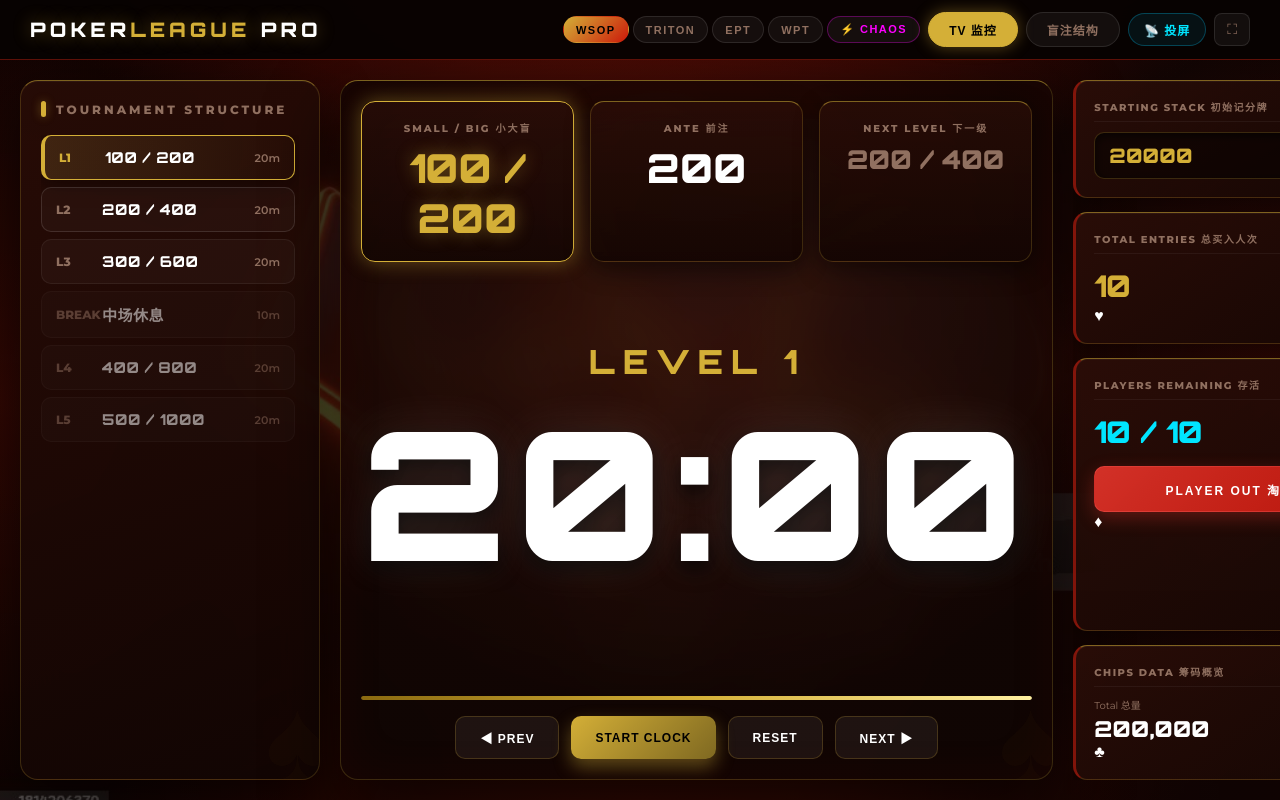
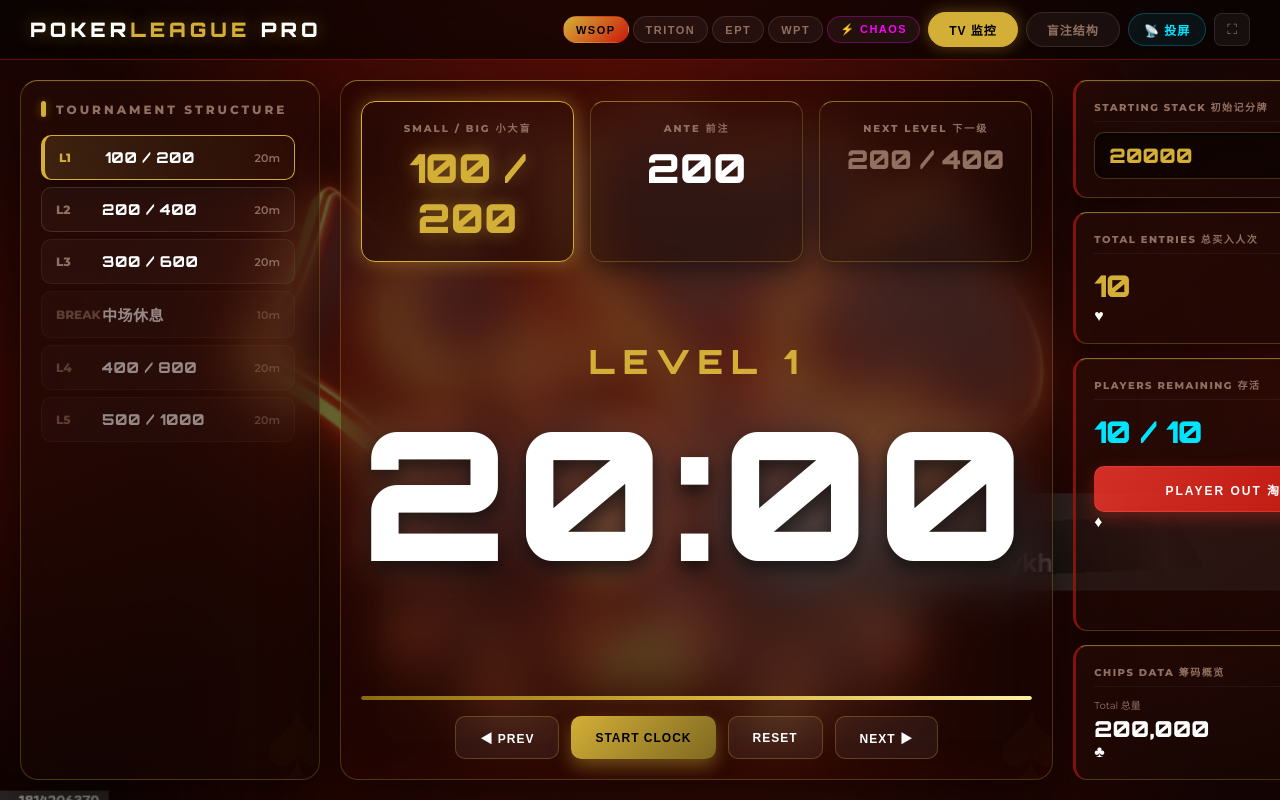
Before and after one commit to bobxu777/-poker-clock, a plain HTML site: page index.html in a window 1280 px wide. Drawn offline with Linux system fonts and the light colour scheme.

Commit message:
Add files via upload

```diff
--- a/index.html
+++ b/index.html
@@ -45,17 +45,17 @@
     --c-accent:        #D4AF37;
     --c-accent-glow:   rgba(212,175,55,0.4);
     --c-accent2:       #CC1A0A;
-    --c-panel-from:    rgba(40,12,6,0.92);
-    --c-panel-to:      rgba(18,5,3,0.97);
-    --c-border:        rgba(212,175,55,0.22);
-    --c-border-top:    rgba(212,175,55,0.55);
-    --c-header:        rgba(8,3,2,0.97);
+    --c-panel-from:    rgba(40,12,6,0.52);
+    --c-panel-to:      rgba(18,5,3,0.58);
+    --c-border:        rgba(212,175,55,0.28);
+    --c-border-top:    rgba(212,175,55,0.60);
+    --c-header:        rgba(8,3,2,0.72);
     --c-header-border: rgba(180,30,16,0.5);
-    --c-stat-from:     rgba(44,14,8,0.88);
-    --c-stat-to:       rgba(20,6,3,0.97);
-    --c-blind-from:    rgba(44,14,8,0.72);
-    --c-blind-to:      rgba(20,6,3,0.9);
-    --c-main-card:     rgba(16,5,3,0.98);
+    --c-stat-from:     rgba(44,14,8,0.48);
+    --c-stat-to:       rgba(20,6,3,0.54);
+    --c-blind-from:    rgba(44,14,8,0.40);
+    --c-blind-to:      rgba(20,6,3,0.46);
+    --c-main-card:     rgba(16,5,3,0.45);
     --c-main-card-glow:rgba(160,20,10,0.07);
     --c-stat-left:     rgba(200,30,16,0.6);
     --text-muted:      #907060;
@@ -67,19 +67,19 @@
     --c-accent:        #00E5FF;
     --c-accent-glow:   rgba(0,229,255,0.3);
     --c-accent2:       #E8EDF2;
-    --c-panel-from:    rgba(4,12,22,0.92);
-    --c-panel-to:      rgba(2,6,14,0.97);
-    --c-border:        rgba(0,200,230,0.14);
-    --c-border-top:    rgba(0,200,230,0.32);
-    --c-header:        rgba(1,3,8,0.98);
-    --c-header-border: rgba(0,200,230,0.2);
-    --c-stat-from:     rgba(4,16,28,0.9);
-    --c-stat-to:       rgba(2,8,16,0.97);
-    --c-blind-from:    rgba(4,16,28,0.72);
-    --c-blind-to:      rgba(2,8,16,0.9);
-    --c-main-card:     rgba(2,6,14,0.99);
+    --c-panel-from:    rgba(4,12,22,0.50);
+    --c-panel-to:      rgba(2,6,14,0.56);
+    --c-border:        rgba(0,200,230,0.25);
+    --c-border-top:    rgba(0,200,230,0.45);
+    --c-header:        rgba(1,3,8,0.70);
+    --c-header-border: rgba(0,200,230,0.3);
+    --c-stat-from:     rgba(4,16,28,0.48);
+    --c-stat-to:       rgba(2,8,16,0.54);
+    --c-blind-from:    rgba(4,16,28,0.40);
+    --c-blind-to:      rgba(2,8,16,0.46);
+    --c-main-card:     rgba(2,6,14,0.44);
     --c-main-card-glow:rgba(0,150,200,0.05);
-    --c-stat-left:     rgba(0,200,230,0.45);
+    --c-stat-left:     rgba(0,200,230,0.55);
     --text-muted:      #3D6070;
 }
 
@@ -114,19 +114,19 @@
     --c-accent:        #1E90FF;
     --c-accent-glow:   rgba(30,144,255,0.38);
     --c-accent2:       #D4AF37;
-    --c-panel-from:    rgba(6,14,42,0.9);
-    --c-panel-to:      rgba(3,8,24,0.97);
-    --c-border:        rgba(30,144,255,0.18);
-    --c-border-top:    rgba(30,144,255,0.42);
-    --c-header:        rgba(2,5,16,0.97);
-    --c-header-border: rgba(30,144,255,0.35);
-    --c-stat-from:     rgba(8,20,54,0.88);
-    --c-stat-to:       rgba(4,10,30,0.97);
-    --c-blind-from:    rgba(8,20,54,0.7);
-    --c-blind-to:      rgba(4,10,30,0.9);
-    --c-main-card:     rgba(3,8,24,0.99);
+    --c-panel-from:    rgba(6,14,42,0.50);
+    --c-panel-to:      rgba(3,8,24,0.56);
+    --c-border:        rgba(30,144,255,0.28);
+    --c-border-top:    rgba(30,144,255,0.50);
+    --c-header:        rgba(2,5,16,0.72);
+    --c-header-border: rgba(30,144,255,0.40);
+    --c-stat-from:     rgba(8,20,54,0.48);
+    --c-stat-to:       rgba(4,10,30,0.54);
+    --c-blind-from:    rgba(8,20,54,0.40);
+    --c-blind-to:      rgba(4,10,30,0.46);
+    --c-main-card:     rgba(3,8,24,0.44);
     --c-main-card-glow:rgba(10,60,200,0.07);
-    --c-stat-left:     rgba(30,144,255,0.5);
+    --c-stat-left:     rgba(30,144,255,0.55);
     --text-muted:      #3A5090;
 }
 
@@ -136,19 +136,19 @@
     --c-accent:        #FF2D9B;
     --c-accent-glow:   rgba(255,45,155,0.5);
     --c-accent2:       #00E8FF;
-    --c-panel-from:    rgba(38,12,58,0.78);
-    --c-panel-to:      rgba(18,5,35,0.88);
-    --c-border:        rgba(255,45,155,0.25);
-    --c-border-top:    rgba(0,232,255,0.4);
-    --c-header:        rgba(16,6,30,0.94);
-    --c-header-border: rgba(255,45,155,0.4);
-    --c-stat-from:     rgba(40,10,62,0.82);
-    --c-stat-to:       rgba(20,5,38,0.92);
-    --c-blind-from:    rgba(40,10,62,0.65);
-    --c-blind-to:      rgba(20,5,38,0.85);
-    --c-main-card:     rgba(15,4,30,0.95);
+    --c-panel-from:    rgba(38,12,58,0.48);
+    --c-panel-to:      rgba(18,5,35,0.54);
+    --c-border:        rgba(255,45,155,0.35);
+    --c-border-top:    rgba(0,232,255,0.50);
+    --c-header:        rgba(16,6,30,0.68);
+    --c-header-border: rgba(255,45,155,0.45);
+    --c-stat-from:     rgba(40,10,62,0.46);
+    --c-stat-to:       rgba(20,5,38,0.52);
+    --c-blind-from:    rgba(40,10,62,0.38);
+    --c-blind-to:      rgba(20,5,38,0.44);
+    --c-main-card:     rgba(15,4,30,0.42);
     --c-main-card-glow:rgba(255,45,155,0.06);
-    --c-stat-left:     rgba(0,232,255,0.55);
+    --c-stat-left:     rgba(0,232,255,0.60);
     --text-muted:      #9060B8;
 }
 
@@ -189,7 +189,7 @@
     radial-gradient(ellipse 30% 80% at 0% 50%,  rgba(100,14,4,0.35) 0%, transparent 60%),
     radial-gradient(ellipse 30% 80% at 100% 50%,rgba(100,14,4,0.35) 0%, transparent 60%),
     radial-gradient(ellipse 60% 35% at 50% 100%,rgba(60,10,2,0.65) 0%, transparent 70%),
-    linear-gradient(rgba(10,3,2,0.65), rgba(10,3,2,0.65)),
+    linear-gradient(rgba(10,3,2,0.36), rgba(10,3,2,0.36)),
     url('https://raw.githubusercontent.com/bobxu777/-poker-clock/main/%E5%BE%AE%E4%BF%A1%E5%9B%BE%E7%89%87_20260603111751_208_154.jpg');
     background-size: auto, auto, auto, auto, auto, cover;
     background-position: center, center, center, center, center, center 50%;
@@ -199,7 +199,7 @@
     radial-gradient(ellipse 40% 60% at 50% 110%, rgba(0,60,100,0.18) 0%, transparent 60%),
     radial-gradient(ellipse 20% 80% at 0% 50%,   rgba(0,40,80,0.10) 0%, transparent 60%),
     radial-gradient(ellipse 20% 80% at 100% 50%,  rgba(0,40,80,0.10) 0%, transparent 60%),
-    linear-gradient(rgba(2,5,12,0.70), rgba(2,5,12,0.70)),
+    linear-gradient(rgba(2,5,12,0.34), rgba(2,5,12,0.34)),
     url('https://raw.githubusercontent.com/bobxu777/-poker-clock/main/%E5%BE%AE%E4%BF%A1%E5%9B%BE%E7%89%87_20260603111523_87_45.png');
     background-size: auto, auto, auto, auto, auto, cover;
     background-position: center, center, center, center, center, center 50%;
@@ -215,7 +215,7 @@
     radial-gradient(ellipse 35% 80% at 5% 50%,  rgba(5,40,160,0.30) 0%, transparent 60%),
     radial-gradient(ellipse 35% 80% at 95% 50%, rgba(5,40,160,0.30) 0%, transparent 60%),
     radial-gradient(ellipse 60% 30% at 50% 100%,rgba(3,20,80,0.65)  0%, transparent 70%),
-    linear-gradient(rgba(3,7,20,0.68), rgba(3,7,20,0.68)),
+    linear-gradient(rgba(3,7,20,0.34), rgba(3,7,20,0.34)),
     url('https://raw.githubusercontent.com/bobxu777/-poker-clock/main/%E5%BE%AE%E4%BF%A1%E5%9B%BE%E7%89%87_20260603111756_209_154.jpg');
     background-size: auto, auto, auto, auto, auto, cover;
     background-position: center, center, center, center, center, center 50%;
@@ -227,7 +227,7 @@
         radial-gradient(ellipse 38% 28% at 88% 22%, rgba(0,200,255,0.26) 0%, transparent 55%),
         radial-gradient(ellipse 32% 28% at 65% 82%, rgba(150,0,255,0.24) 0%, transparent 55%),
         radial-gradient(ellipse 40% 22% at 18% 78%, rgba(255,130,0,0.20) 0%, transparent 55%),
-        linear-gradient(rgba(8,2,18,0.62), rgba(8,2,18,0.62)),
+        linear-gradient(rgba(8,2,18,0.32), rgba(8,2,18,0.32)),
         url('https://raw.githubusercontent.com/bobxu777/-poker-clock/main/%E5%BE%AE%E4%BF%A1%E5%9B%BE%E7%89%87_20260603111710_205_154.jpg');
     background-size: auto, auto, auto, auto, auto, cover;
     background-position: center, center, center, center, center, center 40%;
```
